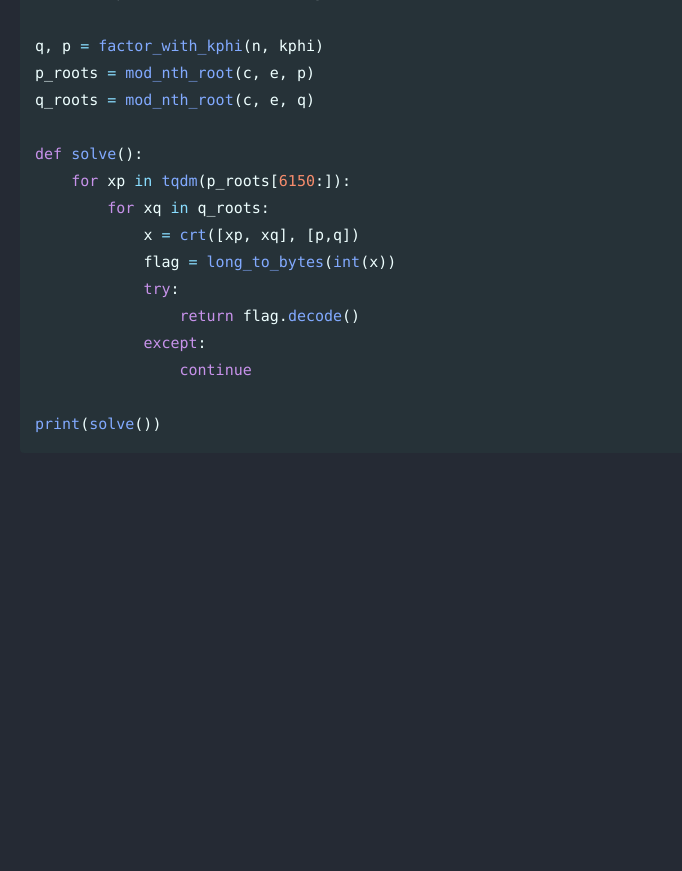
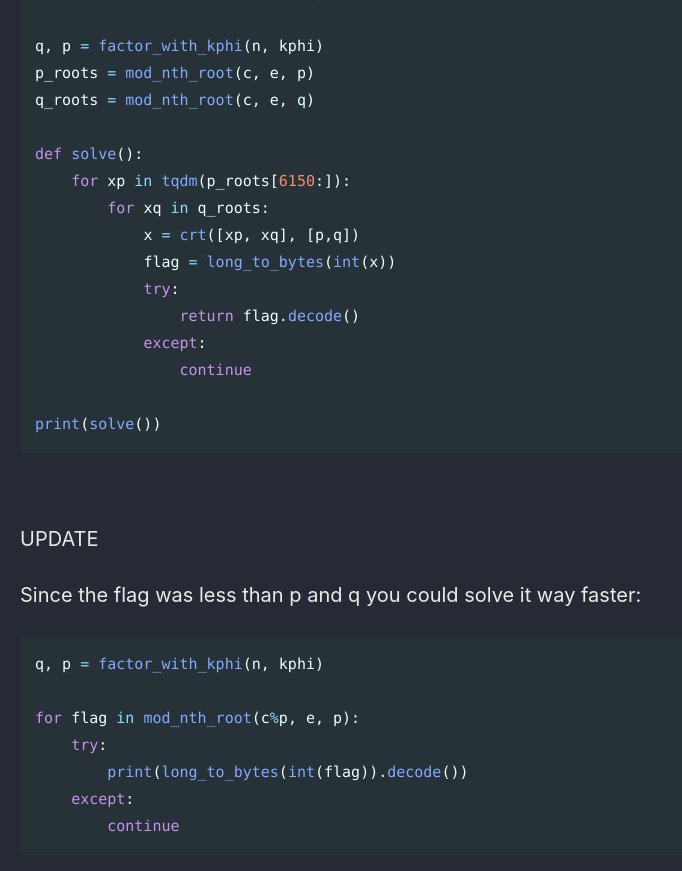
Before and after one commit to Connor-McCartney/Connor-McCartney.github.io, a Jekyll site: the page built from _pages/cryptography/rsa/Refactor-ASIS-quals-2023.md, in a window 1280 px wide and 900 px high, scrolled down 1990 px. Shown: the top 871 px of the window, without its empty margins (0-682 px from the left). Built offline with Jekyll 4.4.1, drawn with Linux system fonts in a browser that asks for light colours; cached includes are drawn as plain includes; before the commit the page ends 2488 px from its top, so only the background shows below that.

Commit message:
Update Refactor-ASIS-quals-2023.md

````diff
--- a/_pages/cryptography/rsa/Refactor-ASIS-quals-2023.md
+++ b/_pages/cryptography/rsa/Refactor-ASIS-quals-2023.md
@@ -89,3 +89,19 @@ def solve():
 
 print(solve())
 ```
+
+<br>
+
+UPDATE
+
+Since the flag was less than p and q you could solve it way faster:
+
+```python
+q, p = factor_with_kphi(n, kphi)
+
+for flag in mod_nth_root(c%p, e, p):
+    try:
+        print(long_to_bytes(int(flag)).decode())
+    except:
+        continue
+```
````
